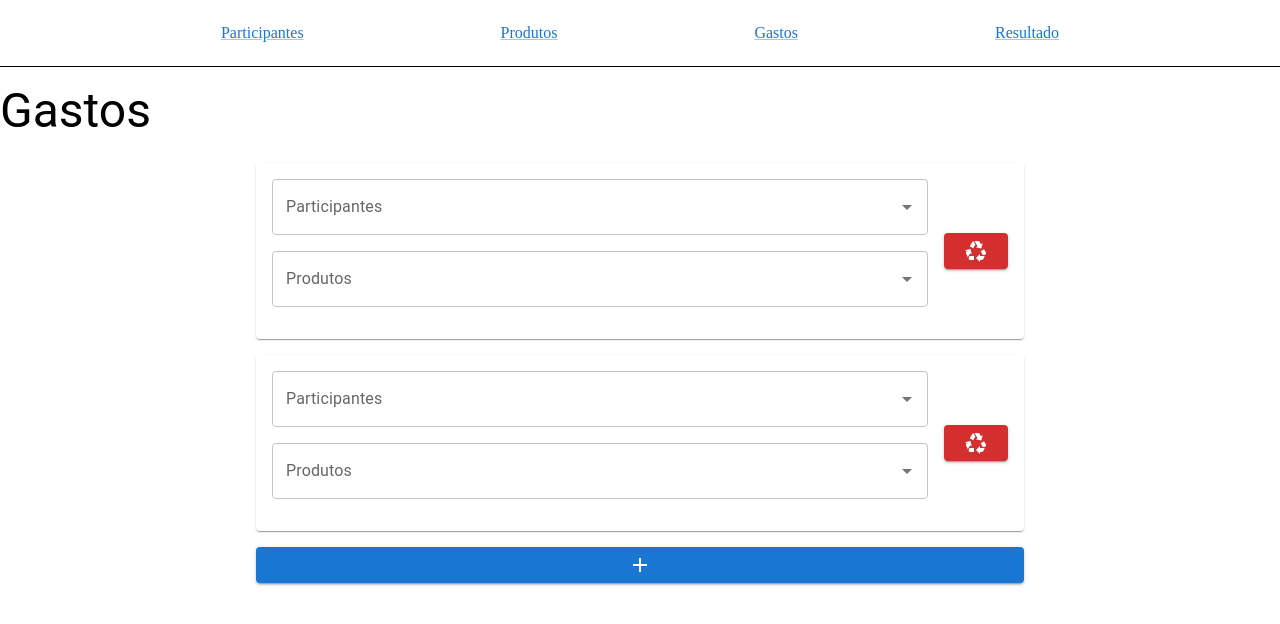
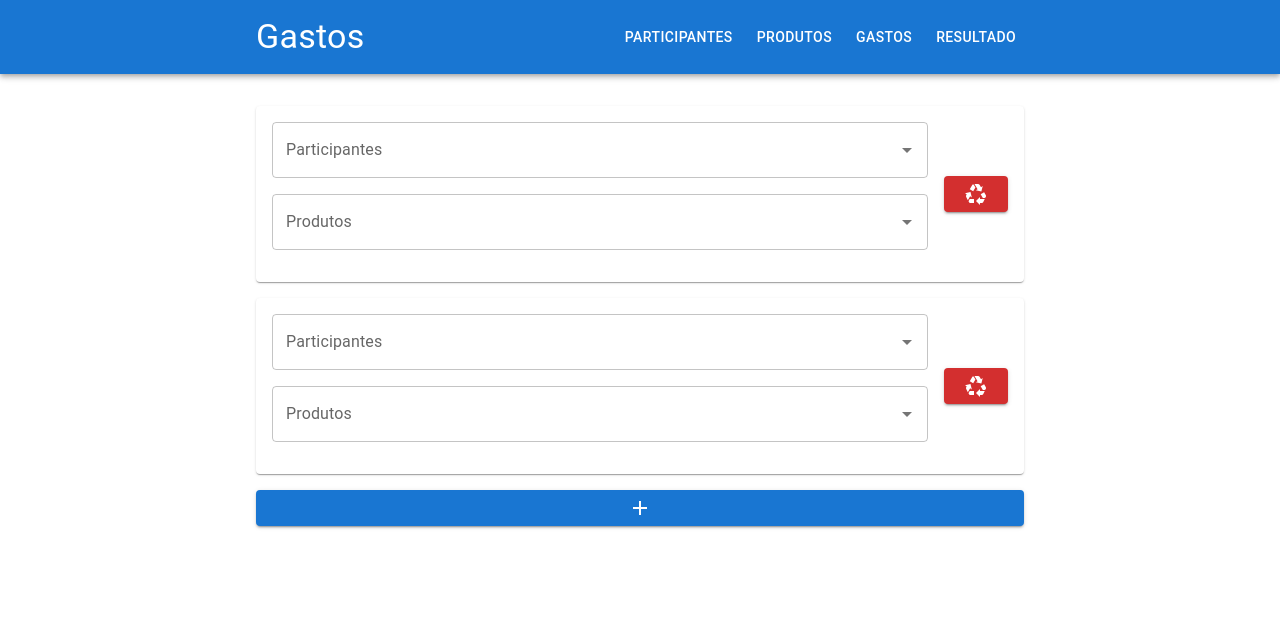
Before and after one commit to jonatas1n/divide-ai, a React (Vite) app: page /costs in a window 1280 px wide. Shown: the top 624 px of the page. Built offline with nearby package versions, Linux system fonts and the light colour scheme.

Commit message:
fix: lint

```diff
--- a/src/components/Header/index.tsx
+++ b/src/components/Header/index.tsx
@@ -1,27 +1,44 @@
+import Typography from "@mui/material/Typography";
+import AppBar from "@mui/material/AppBar";
 import Stack from "@mui/material/Stack";
-import Link from "@mui/material/Link";
-import Typography from "@mui/material/Typography";
+import Button from "@mui/material/Button";
 
 const routes = {
   guests: "Participantes",
   products: "Produtos",
   costs: "Gastos",
-  result: "Resultado"
-}
+  result: "Resultado",
+};
 
 type HeaderProps = {
   title: string;
 };
 
-export const Header = ({title}: HeaderProps) => {
+export const Header = ({ title }: HeaderProps) => {
   return (
-    <Stack mb={3}>
-      <Stack direction="row" justifyContent="space-evenly" p={3} borderBottom="1px solid #000000">
-        {Object.entries(routes).map(([key, label]) => (
-          <Link key={key} href={key}>{label}</Link>
-        ))}
+    <AppBar position="static" sx={{ mb: 4 }}>
+      <Stack
+        direction="row"
+        justifyContent="space-between"
+        alignItems="center"
+        p={2}
+        maxWidth="1366px"
+        width="60%"
+        marginInline="auto"
+      >
+        <Typography variant="h4">{title}</Typography>
+        <Stack direction="row" spacing={1}>
+          {Object.entries(routes).map(([path, label]) => (
+            <Button
+              key={path}
+              href={path}
+              sx={{ color: "white", display: "block" }}
+            >
+              {label}
+            </Button>
+          ))}
+        </Stack>
       </Stack>
-      <Typography mt={2} variant="h3">{title}</Typography>
-    </Stack>
-  )
-}
+    </AppBar>
+  );
+};
```
